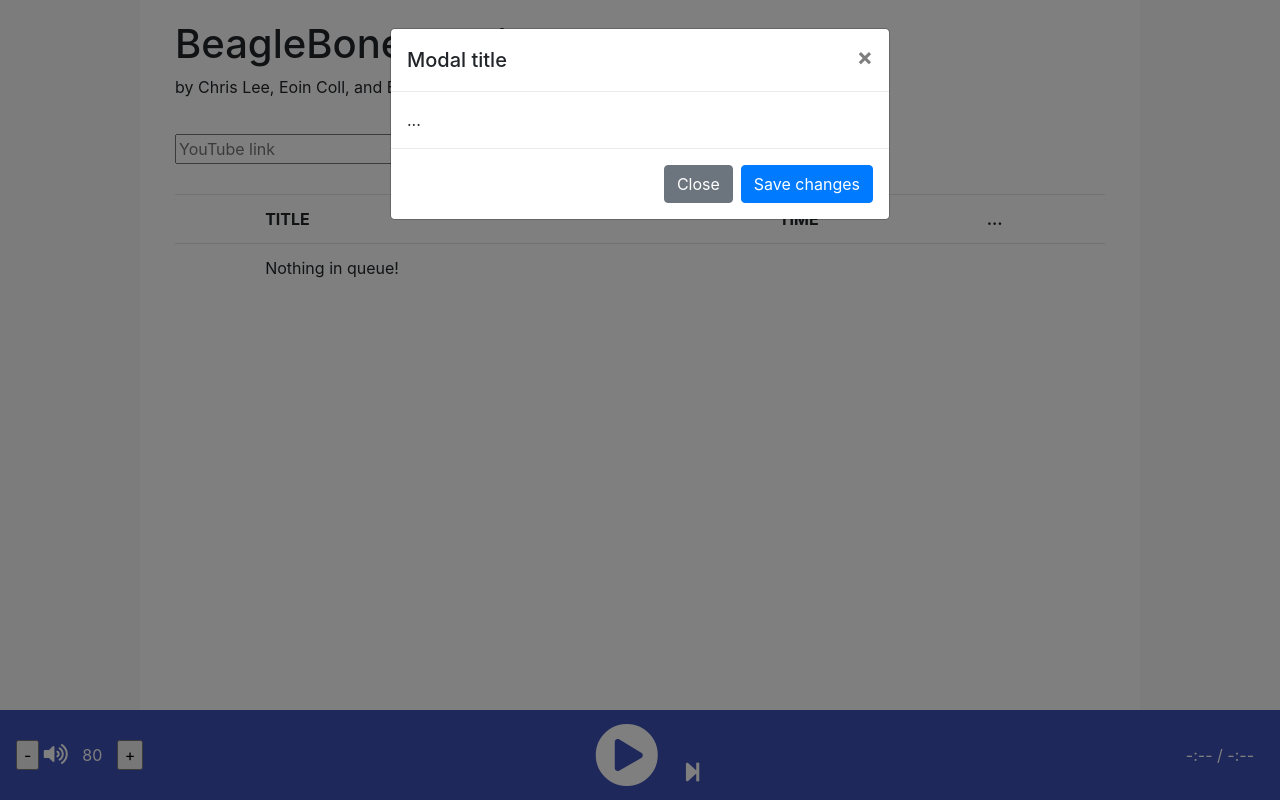
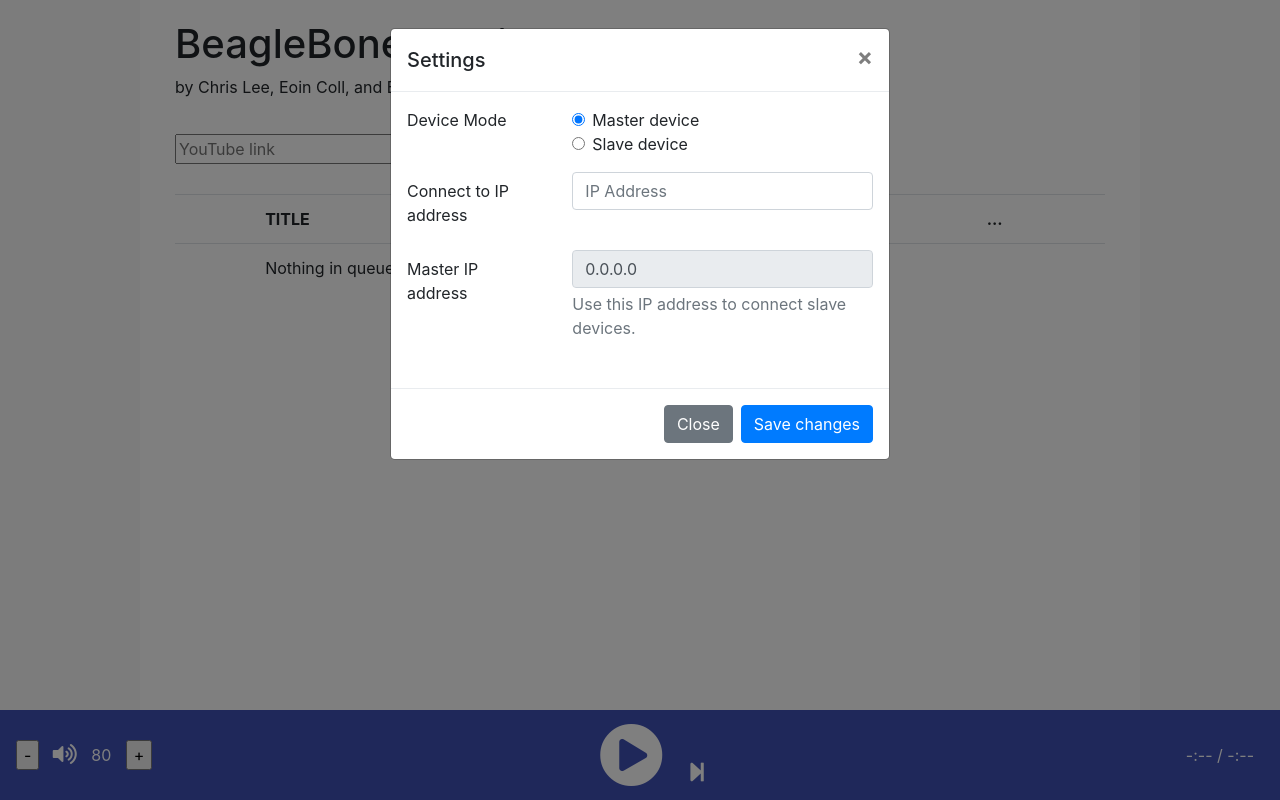
Before and after one commit to chrislee0419/living-room-beaglebone-music-queue, a website: page nodejs/public/index.html in a window 1280 px wide. Both pictures are taken after a click on the button 472 px from the left and 89 px from the top of the page. Drawn offline with nearby package versions, Linux system fonts and the light colour scheme; no server answers.

Commit message:
Added settings modal

```diff
--- a/nodejs/public/index.html
+++ b/nodejs/public/index.html
@@ -53,6 +53,7 @@
 <nav id='playback-controls' class="navbar fixed-bottom playback-navbar">
 	<div class="playback-bar-left">
 		<input type="button" id="btn-vol-down" value="-"/>
+		&nbsp;
 		<i class="fas fa-volume-up fa-lg" style="color: White;"></i>
 		<span id="volumeId">80</span>
 		<input type="button" id="btn-vol-up" value="+"/>
@@ -75,13 +76,48 @@
   <div class="modal-dialog" role="document">
     <div class="modal-content">
       <div class="modal-header">
-	        <h5 class="modal-title" id="exampleModalLabel">Modal title</h5>
+        <h5 class="modal-title" id="exampleModalLabel">Settings</h5>
         <button type="button" class="close" data-dismiss="modal" aria-label="Close">
           <span aria-hidden="true">&times;</span>
         </button>
       </div>
       <div class="modal-body">
-	        ...
+		<form>
+	      <fieldset class="form-group">
+		    <div class="row">
+		      <legend class="col-form-label col-sm-4 pt-0">Device Mode</legend>
+		      <div class="col-sm-8">
+		        <div class="form-check">
+		          <input class="form-check-input" type="radio" name="deviceModeRadios" id="deviceModeMaster" value="master" checked>
+		          <label class="form-check-label" for="deviceModeMaster">
+		            Master device
+		          </label>
+		        </div>
+		        <div class="form-check">
+		          <input class="form-check-input" type="radio" name="deviceModeRadios" id="deviceModeSlave" value="slave">
+		          <label class="form-check-label" for="deviceModeSlave">
+		            Slave device
+		          </label>
+		        </div>
+		      </div>
+		    </div>
+		  </fieldset>
+
+		    <div class="form-group row">
+		    	<label for="inputMasterIp" class="col-sm-4 col-form-label">Connect to IP address</label>
+		    	<div class="col-sm-8">
+		    		<input type="text" class="form-control" id="inputMasterIp" placeholder="IP Address">
+		    	</div>
+		    </div>
+
+		    <div class="form-group row">
+		    	<label for="inputMasterIp" class="col-sm-4 col-form-label">Master IP address</label>
+		    	<div class="col-sm-8">
+		    		<input type="text" class="form-control" id="inputMasterIp" placeholder="IP Address" value="0.0.0.0" readonly>
+		    		<p class="form-text text-muted">Use this IP address to connect slave devices.</p>
+		    	</div>
+		    </div>
+		</form>
       </div>
       <div class="modal-footer">
         <button type="button" class="btn btn-secondary" data-dismiss="modal">Close</button>
--- a/nodejs/public/javascripts/player_ui.js
+++ b/nodejs/public/javascripts/player_ui.js
@@ -226,7 +226,12 @@ function handleSongQueueData(data) {
 	}
 
 	// Call refresh when all songs have been added
-	deferRefreshSongTableHtml(numValidVids);
+	if (numValidVids == 0) {
+		refreshSongTableHtml();
+	}
+	else {
+		deferRefreshSongTableHtml(numValidVids);
+	}
 }
 
 
@@ -245,7 +250,7 @@ function sendPlayPause() {
 	setPlayPauseDisplay(!isPlaying);
 }
 
-
+// true or 1 for playing
 function setPlayPauseDisplay(isPlayingInput) {
 	isPlaying = isPlayingInput;
 
@@ -374,11 +379,7 @@ function handleServerCommand(command) {
 
 	switch (primaryCommand) {
 		case "play":
-			setPlayPauseDisplay(true);
-			break;
-
-		case "pause":
-			setPlayPauseDisplay(false);
+			setPlayPauseDisplay(subCommand);
 			break;
 
 		case "vol":
@@ -389,6 +390,10 @@ function handleServerCommand(command) {
 			setSongProgress(subCommand);
 
 		case "queue":
+			handleSongQueueData(subCommand);
+			break;
+
+		case "queuemore":
 			handleSongQueueData(subCommand);
 			break;
 
```
Lines whose indentation alone changed are shown as unchanged.
